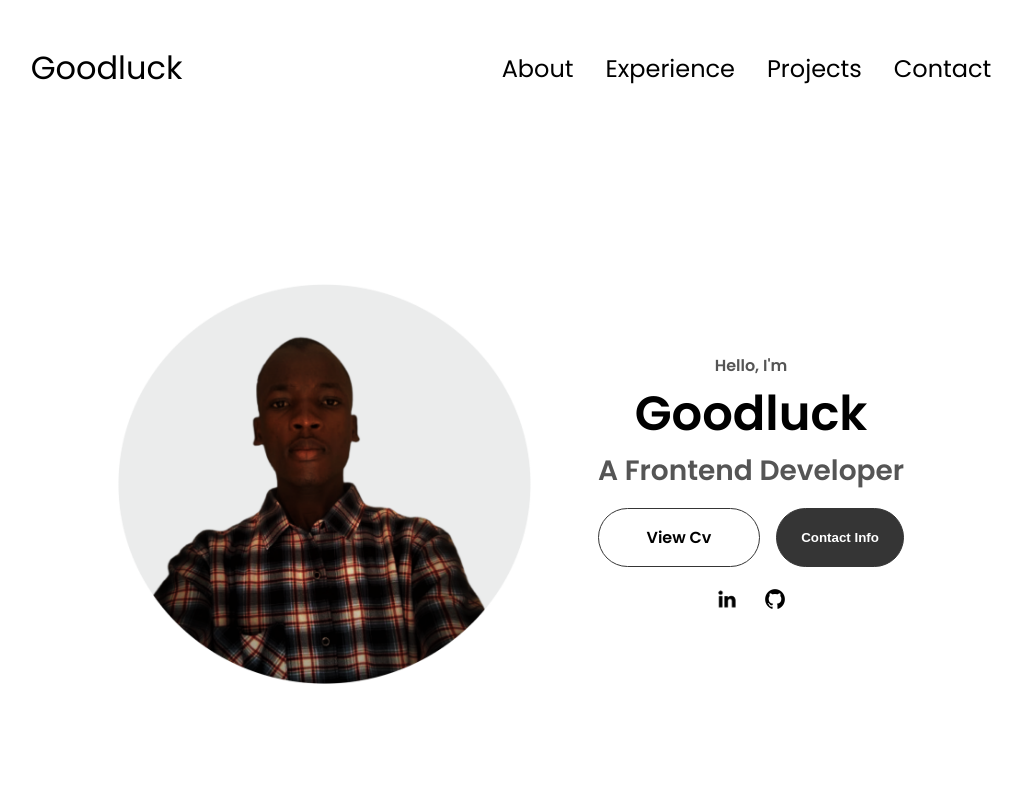
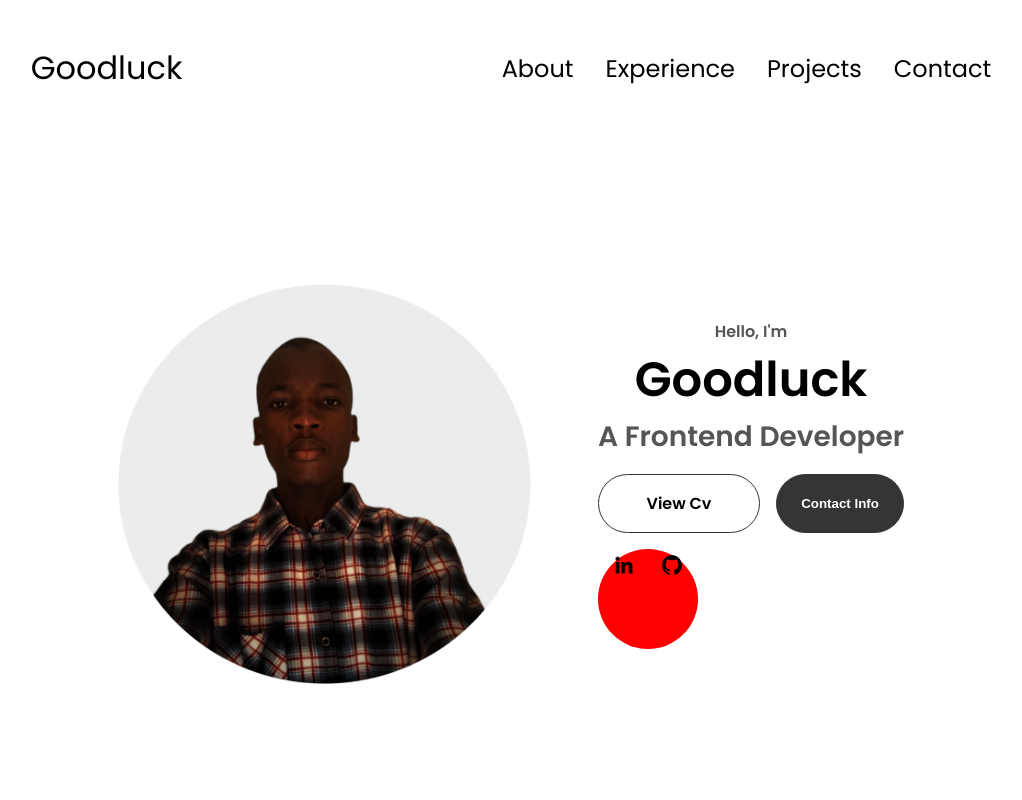
Before and after one commit to Benjamin-Goodluck/Portfolio-website, a plain HTML site: page index.html in a window 1280 px wide. Shown: the top 800 px of the page, without its empty margins (129-1151 px from the left). Drawn offline with Linux system fonts and the light colour scheme.

Commit message:
Update index.html
uploaded file

```diff
--- a/index.html
+++ b/index.html
@@ -50,7 +50,8 @@
             Contact Info
           </button>
         </div>
-        <div id="socials-container">
+        <div  class="social-media-icon"
+ id="socials-container">
 
           <img
             src="pngwing.com (3).png"
```
